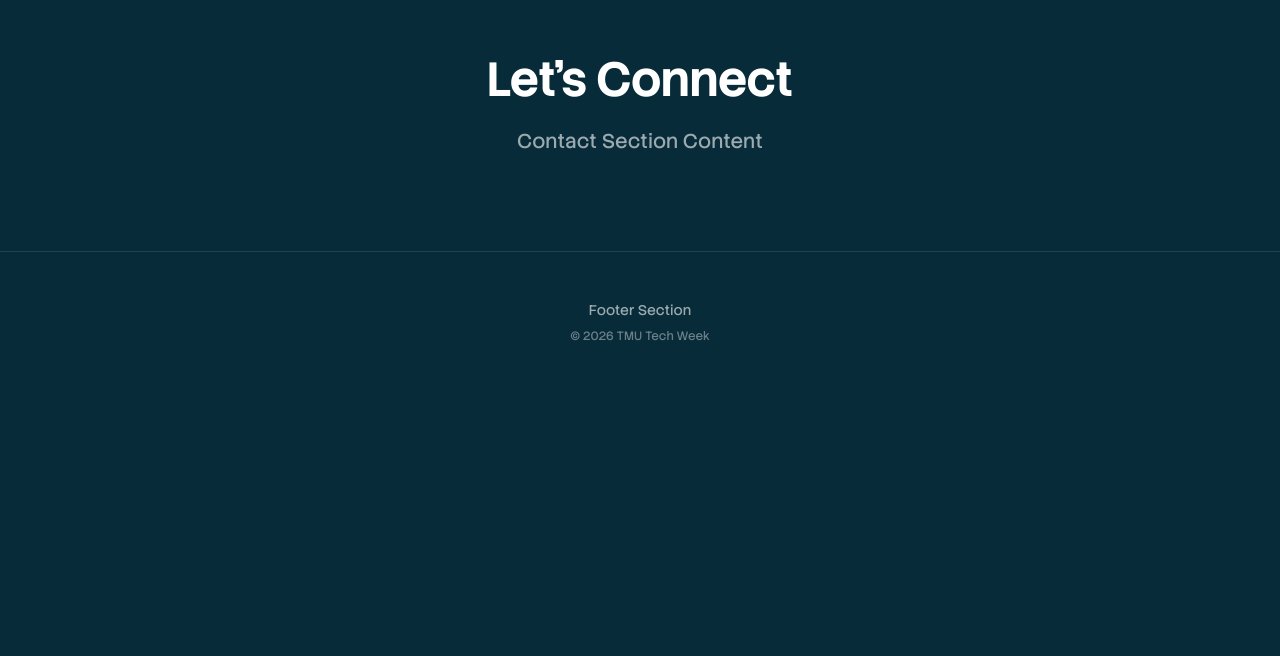
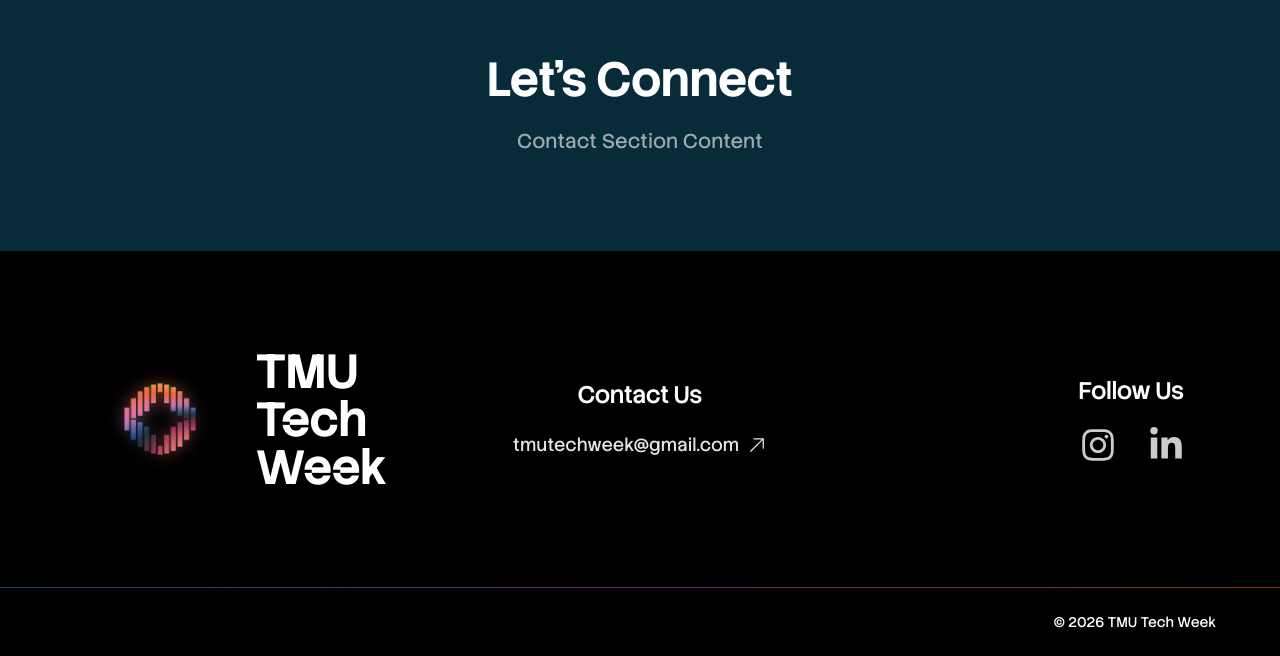
Before and after one commit to BYTE-TMU/Tmu_Tech_Week_Website, a React (Vite) app in the folder TMU_Tech_Week_Website/: page / in a window 1280 px wide. Shown: the part 3029-3685 px from the top of the page. Before the commit the page ends 3421 px from the top, so only its background shows below. Built offline with nearby package versions, Linux system fonts and the light colour scheme.

Commit message:
Footer has been completed for the web.

```diff
--- a/TMU_Tech_Week_Website/src/components/Footer.jsx
+++ b/TMU_Tech_Week_Website/src/components/Footer.jsx
@@ -1,9 +1,116 @@
+import { useState, useEffect } from 'react';
+import { FaInstagram, FaLinkedinIn } from 'react-icons/fa';
+import { HiArrowUpRight } from 'react-icons/hi2';
+
 const Footer = () => {
+  const [isVisible, setIsVisible] = useState(false);
+
+  useEffect(() => {
+    const observer = new IntersectionObserver(
+      ([entry]) => {
+        if (entry.isIntersecting) {
+          setIsVisible(true);
+        }
+      },
+      {
+        threshold: 0.1,
+        rootMargin: '0px 0px -100px 0px',
+      }
+    );
+
+    const footerElement = document.querySelector('#footer');
+    if (footerElement) {
+      observer.observe(footerElement);
+    }
+
+    return () => {
+      if (footerElement) {
+        observer.unobserve(footerElement);
+      }
+    };
+  }, []);
+
   return (
-    <footer className="py-12 border-t border-white/10">
-      <div className="max-w-6xl mx-auto px-6 text-center">
-        <p className="text-white/60 text-sm">Footer Section</p>
-        <p className="text-white/40 text-xs mt-2">© 2026 TMU Tech Week</p>
+    <footer
+      id="footer"
+      className={`
+        bg-black text-white transition-all duration-800 ease-out
+        ${isVisible ? 'opacity-100 translate-y-0' : 'opacity-0 translate-y-5'}
+      `}
+    >
+      {/* Main Footer Content */}
+      <div className="max-w-7xl mx-auto px-6 md:px-12 lg:px-24 py-20 md:py-24">
+        {/* Desktop: 3 columns | Mobile: Stacked */}
+        <div className="grid grid-cols-1 md:grid-cols-3 gap-16 md:gap-20 lg:gap-32 items-center">
+
+          {/* Left: Logo + Text side by side */}
+          <div className="flex items-center gap-8 justify-center md:justify-start">
+            <img
+              src="/src/assets/images/logo-transparent.png"
+              alt="TMU Tech Week Logo"
+              className="h-24 md:h-28 lg:h-32 w-auto flex-shrink-0"
+            />
+            <div className="flex flex-col font-notch text-white text-3xl md:text-4xl lg:text-5xl font-bold leading-none">
+              <span>TMU</span>
+              <span>Tech</span>
+              <span>Week</span>
+            </div>
+          </div>
+
+          {/* Center: Contact Us */}
+          <div className="text-center space-y-5">
+            <h3 className="text-white font-medium text-xl md:text-2xl">Contact Us</h3>
+            <a
+              href="mailto:tmutechweek@gmail.com"
+              className="inline-flex items-center gap-2 text-white/90 hover:text-white transition-colors group relative text-base md:text-lg"
+            >
+              <span className="relative">
+                tmutechweek@gmail.com
+                {/* Gradient underline */}
+                <span className="absolute bottom-0 left-0 w-full h-0.5 bg-gradient-to-r from-blue-500 via-fuchsia-500 to-orange-500 transform scale-x-0 group-hover:scale-x-100 transition-transform duration-300 origin-left"></span>
+              </span>
+              <HiArrowUpRight className="w-5 h-5 group-hover:translate-x-0.5 group-hover:-translate-y-0.5 transition-transform" />
+            </a>
+          </div>
+
+          {/* Right: Follow Us - Social Icons */}
+          <div className="flex flex-col items-center md:items-end gap-5">
+            <h3 className="text-white font-medium text-xl md:text-2xl">Follow Us</h3>
+            <div className="flex gap-8">
+              {/* Instagram */}
+              <a
+                href="https://www.instagram.com/tmutechweek/"
+                target="_blank"
+                rel="noopener noreferrer"
+                className="text-white/80 hover:text-white transition-all duration-300 hover:-translate-y-1 hover:scale-110"
+                aria-label="Instagram"
+              >
+                <FaInstagram className="w-8 h-8 md:w-9 md:h-9" />
+              </a>
+
+              {/* LinkedIn */}
+              <a
+                href="https://www.linkedin.com/company/tmu-tech-week"
+                target="_blank"
+                rel="noopener noreferrer"
+                className="text-white/80 hover:text-white transition-all duration-300 hover:-translate-y-1 hover:scale-110"
+                aria-label="LinkedIn"
+              >
+                <FaLinkedinIn className="w-8 h-8 md:w-9 md:h-9" />
+              </a>
+            </div>
+          </div>
+        </div>
+      </div>
+
+      {/* Gradient Divider */}
+      <div className="h-px bg-gradient-to-r from-blue-500 via-fuchsia-500 to-orange-500 opacity-50"></div>
+
+      {/* Copyright */}
+      <div className="max-w-7xl mx-auto px-6 md:px-12 lg:px-16 py-6">
+        <p className="text-white text-xs md:text-sm text-center md:text-right">
+          © 2026 TMU Tech Week
+        </p>
       </div>
     </footer>
   );
```
